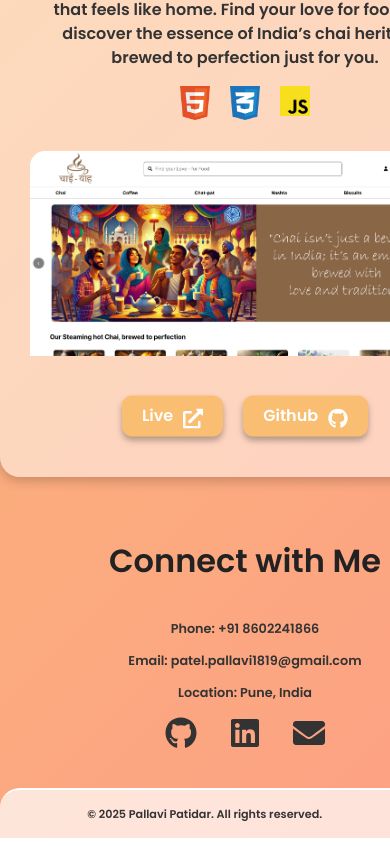
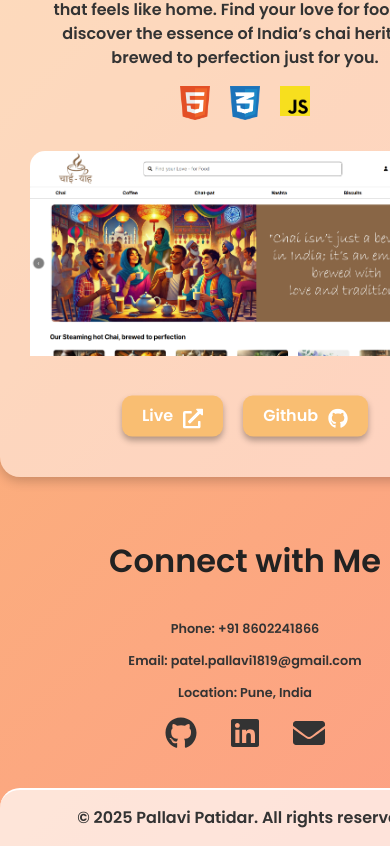
Before and after one commit to Pallavi-2410/digitalPortfolio, a React (Vite) app: page / in a window 390 px wide. Shown: the part 2132-2978 px from the top of the page. Built offline with nearby package versions, Linux system fonts and the light colour scheme.

Commit message:
footer set

```diff
--- a/src/styles/Portfolio.css
+++ b/src/styles/Portfolio.css
@@ -478,6 +478,8 @@ body {
     border-top: 2px solid #fff;
     border-radius: 20px 20px 0 0;
     width: 96.8vw;
+    /* width: 100%; */
+    /* border: 2px dashed red; */
 }
 
 .about {
--- a/src/styles/mediaQuery.css
+++ b/src/styles/mediaQuery.css
@@ -47,6 +47,19 @@
     .logopic img {
         width: 300px;
     }
+        /* .footer {
+            text-align: center;
+            padding: 1rem;
+            margin-top: 2rem;
+            background: rgba(255, 255, 255, 0.7);
+            border-top: 2px solid #fff;
+            border-radius: 20px 20px 0 0;
+            width: 96.8vw;
+        } */
+    footer.footer {
+        width: 93.5%;
+    }
+
 }
 
 @media (max-width: 768px) {
@@ -141,6 +154,15 @@
     .project-links a:hover {
         background-color: #f7a437;
     }
+        /* .footer {
+            text-align: center;
+            padding: 1rem;
+            margin-top: 2rem;
+            background: rgba(255, 255, 255, 0.7);
+            border-top: 2px solid #fff;
+            border-radius: 20px 20px 0 0;
+            width: 96.8vw;
+        } */
 }
 
 @media (max-width: 576px) {
@@ -193,9 +215,19 @@
     .contact-details p {
         font-size: 0.9rem;
     }
+
+    /* .footer {
+        text-align: center;
+        padding: 1rem;
+        margin-top: 2rem;
+        background: rgba(255, 255, 255, 0.7);
+        border-top: 2px solid #fff;
+        border-radius: 20px 20px 0 0;
+        width: 96.8vw;
+    } */
 }
 
-@media (max-width: 400px) {
+@media (max-width: 400px) and (min-width: 100px) {
     .logo {
         font-size: 1.5rem;
     }
@@ -249,7 +281,14 @@
         font-size: 0.8rem;
     }
 
-    .footer {
-        font-size: 0.7rem;
-    }
+/* .footer {
+    text-align: center;
+    padding: 1rem;
+    margin-top: 2rem;
+    background: rgba(255, 255, 255, 0.7);
+    border-top: 2px solid #fff;
+    border-radius: 20px 20px 0 0;
+    width: 96.8vw;
+} */
+
 }
```
